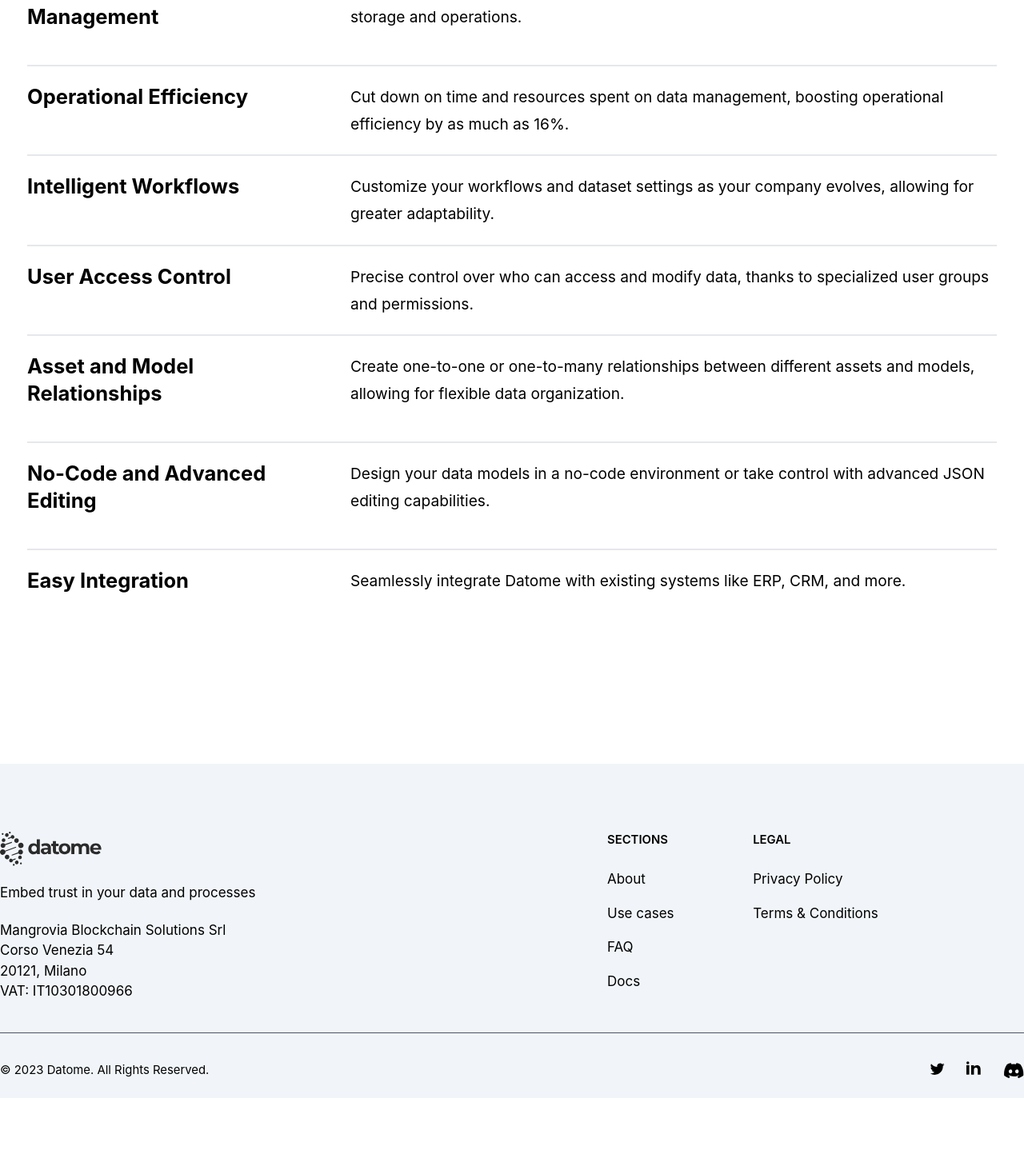
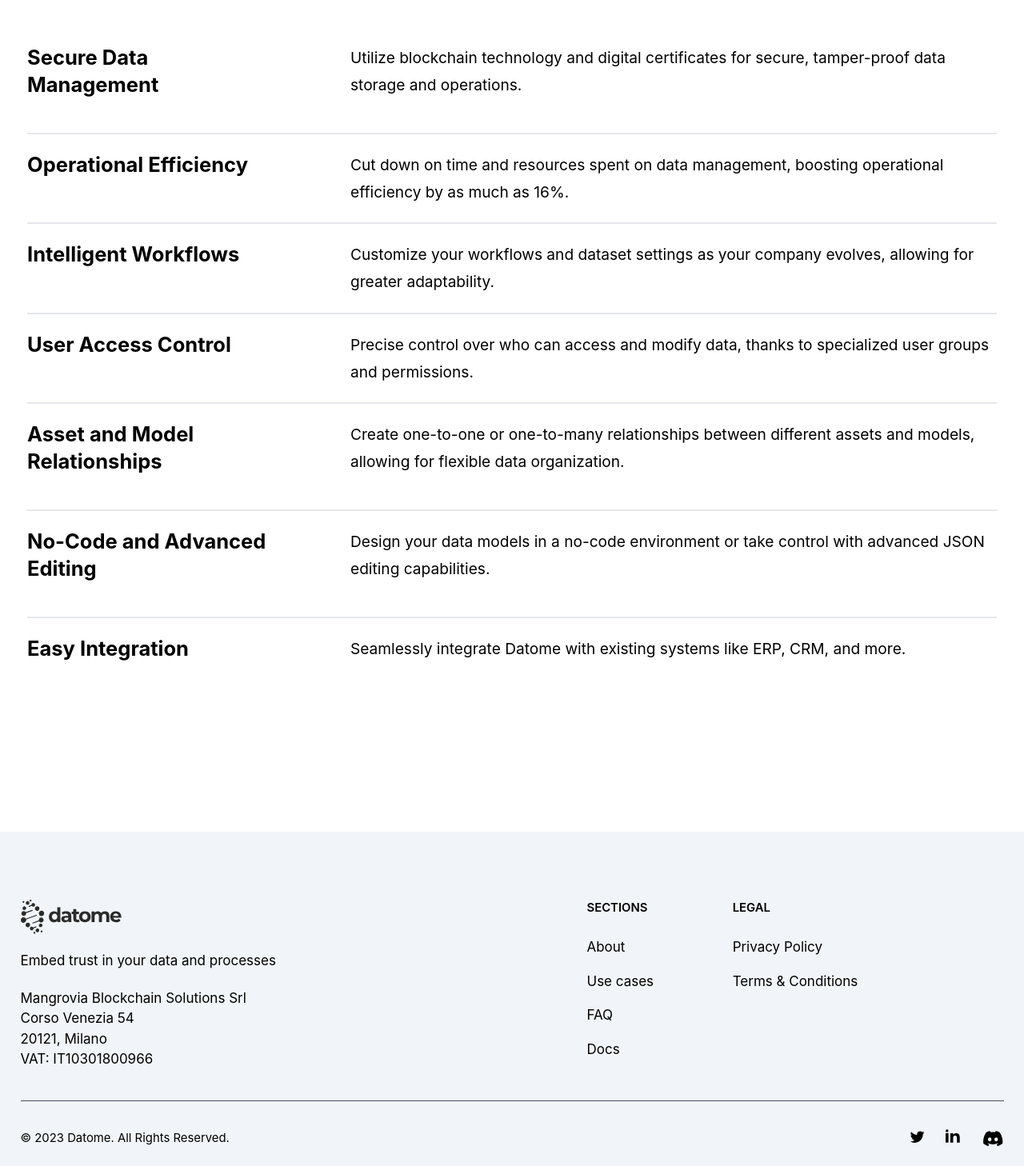
Before and after one commit to devbewill/chainkpr, a Next.js app: page / in a window 1280 px wide. Shown: the part 6609-8067 px from the top of the page at 80% size. Before the commit the page ends 7982 px from the top, so only its background shows below. Built offline with nearby package versions, Linux system fonts and the light colour scheme.

Commit message:
fixing mobile

```diff
--- a/src/components/Benefits.js
+++ b/src/components/Benefits.js
@@ -39,7 +39,7 @@ export default function Benefits() {
 
   return (
     <section className="benefits">
-      <div className="mx-auto max-w-7xl px-6 lg:px-8">
+      <div className="mx-auto max-w-7xl py-20 px-6 lg:px-8">
         <h2 className="text-base font-semibold leading-7 text-primary">
           Benefits
         </h2>
--- a/src/components/Footer.js
+++ b/src/components/Footer.js
@@ -1,6 +1,6 @@
 export default function Footer() {
   return (
-    <footer class="pt-20 pb-5 mt-40 bg-slate-100 text-black">
+    <footer class="pt-20 px-6 pb-5 mt-20 bg-slate-100 text-black">
       <div class="mx-auto max-w-screen-xl">
         <div class="md:flex md:justify-between">
           <div class="mb-6 md:mb-0 lg:w-1/3">
--- a/src/components/Industries.js
+++ b/src/components/Industries.js
@@ -48,7 +48,7 @@ const industries = [
 export default function Context() {
   return (
     <section className="industries">
-      <div className="overflow-hidden bg-white py-24 sm:py-32">
+      <div className="overflow-hidden bg-white py-10 sm:py-32">
         <div className="mx-auto max-w-7xl lg:px-8">
           <div className="mx-auto grid max-w-2xl grid-cols-1 gap-x-8 gap-y-16 sm:gap-y-20 lg:mx-0 lg:max-w-none lg:grid-cols-2">
             <div className="px-6 lg:pr-8 lg:pt-4">
```
